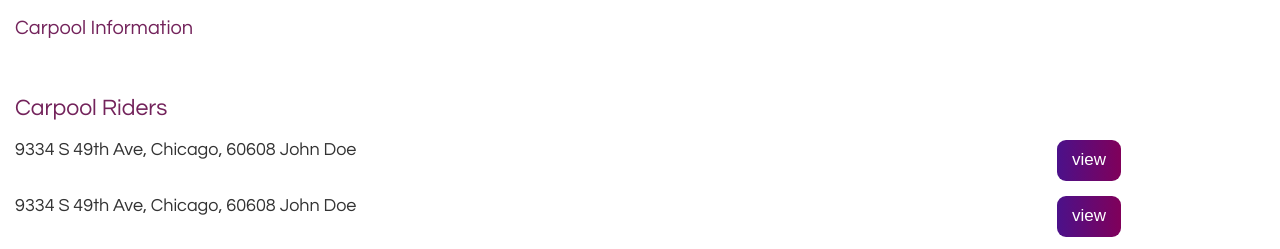
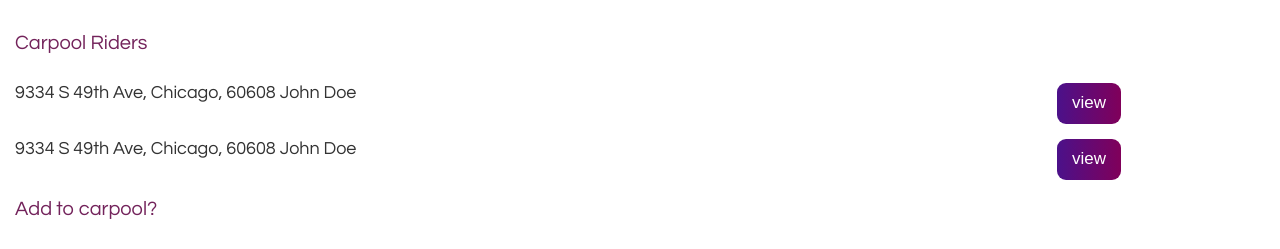
Before and after one commit to b72u68/rebuBETA, a Flask app: template templates/driverViews/carpool.html in a window 1280 px wide. Shown: the part 541-790 px from the top of the page. Run offline with Flask 2, Linux system fonts and the light colour scheme; the template is opened without the code that fills it, so the values that code supplies are empty; some libraries are stand-ins or nearby versions.

Commit message:
Fixed carpool design bug

```diff
--- a/templates/driverViews/carpool.html
+++ b/templates/driverViews/carpool.html
@@ -31,11 +31,10 @@
 
     <!-- CARPOOL INFO CONTAINER  -->
     <div class="rideInfoContainer">
-      <p class="rideInfoContainerTitle">Carpool Information</p>
 
       <!-- CARPOOL INFO -->
       <div class="carpoolContainer row rideRow">
-        <p class="rideInfoSubtitle">Carpool Riders</p>
+        <p class="rideInfoContainerTitle">Carpool Riders</p>
 
         <!-- CARPOOL ENTRY -->
         <div class="row rideRow">
@@ -70,8 +69,7 @@
 
     <!-- REQUEST RIDE CONTAINER  -->
     <div class="rideRequestContainer">
-      <p class="rideInfoSubtitle">Add to carpool?</p>
-      <p class="rideInfoContainerTitle">Ride Requests (nearest)</p>
+      <p class="rideInfoContainerTitle">Add to carpool?</p>
 
       <div class="rideListContainer">
 
```
